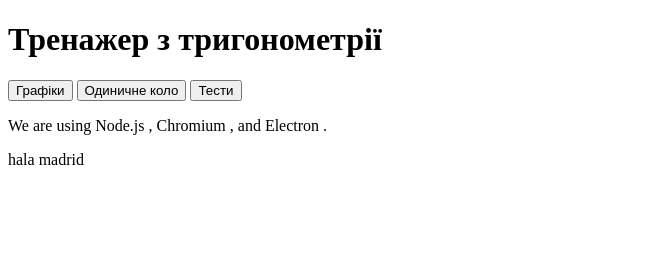
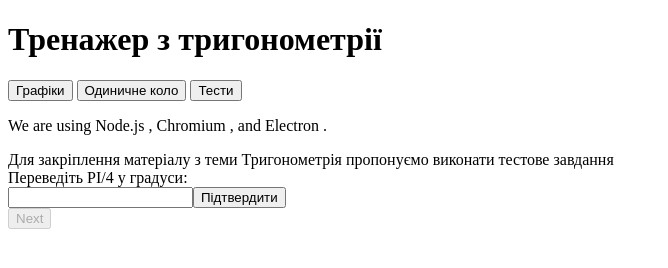
Before and after one commit to salamander-r/school-project, an Electron app: page index.html in a window 800 px wide. Both pictures are taken after a click on the button "Тести". Shown: the whole page, without its empty margins (0-668 px from the left). Drawn offline with nearby package versions, Linux system fonts and the light colour scheme.

Commit message:
added tests for test-tab

```diff
--- a/index.html
+++ b/index.html
@@ -37,11 +37,14 @@
         <canvas id="myCircle"></canvas>
     </div>
     <div id="tests">
-        hala madrid
+        Для закріплення матеріалу з теми Тригонометрія пропонуємо виконати тестове завдання
+        <div id="test-question"></div>
+        <button id="next-question" disabled>Next</button>
     </div>
     <script src="https://cdnjs.cloudflare.com/ajax/libs/Chart.js/4.4.1/chart.umd.js"></script>
     <script src="./init-tabs.js"></script>
     <script src="./renderer.js"></script>
     <script src="./circle.js"></script>
+    <script src="./test-tab.js"></script>
 </body>
 </html>
--- a/test-tab.js
+++ b/test-tab.js
@@ -0,0 +1,41 @@
+(function () {
+    const testQuestionSection = document.getElementById("test-question");
+    const nextQuestionButton = document.getElementById("next-question");
+    const tests = [
+        {
+            type: "input",
+            question: "Переведіть PI/4 у градуси:",
+            answer: "45"
+        }
+    ]
+
+    function clearDiv() {
+        testQuestionSection.innerHTML = '';
+    }
+
+    function setTestType1(questionTitle, expectedAnswer) {
+        const question = document.createElement('div');
+        question.append(questionTitle);
+        const input = document.createElement('input');
+        input.value = '';
+        const button = document.createElement("button");
+        button.append('Підтвердити');
+
+        button.onclick = () => {
+            if (input.value === expectedAnswer) {
+              alert("Correct");
+              nextQuestionButton.removeAttribute('disabled');
+            } else {
+              alert("Wrong answer");
+              nextQuestionButton.setAttribute("disabled", true);
+            }
+        };
+
+        testQuestionSection.append(question);
+        testQuestionSection.append(input);
+        testQuestionSection.append(button);
+    }
+
+    nextQuestionButton.setAttribute("disabled", true);
+    setTestType1(tests[0].question, tests[0].answer);
+})()
```
